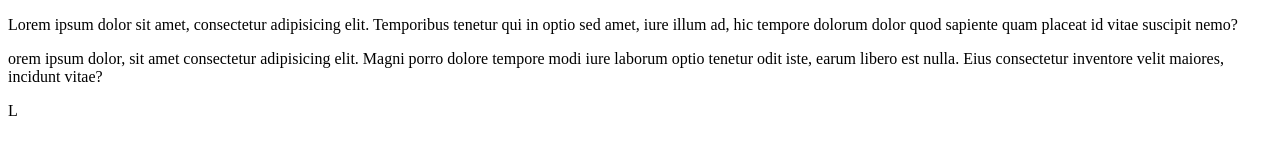
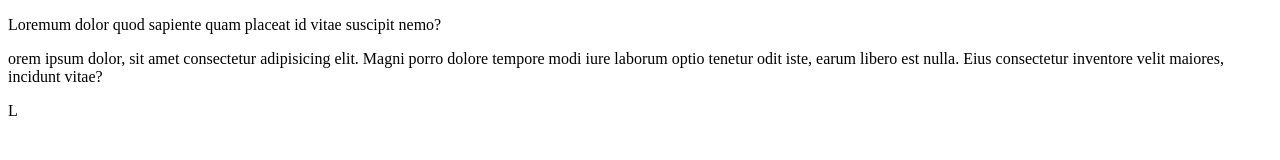
Before and after one commit to portey101/Mainman, a plain HTML site: page index.html in a window 1280 px wide. Drawn offline with Linux system fonts and the light colour scheme.

Commit message:
changes to first pararapgh

```diff
--- a/index.html
+++ b/index.html
@@ -6,8 +6,7 @@
     <title>Mohbad</title>
 </head>
 <body>
-    <p>Lorem ipsum dolor sit amet, consectetur adipisicing elit. Temporibus tenetur qui in optio sed amet,
-     iure illum ad, hic tempore dolorum dolor quod sapiente quam placeat id vitae suscipit nemo?</p>
+    <p>Loremum dolor quod sapiente quam placeat id vitae suscipit nemo?</p>
      <p>orem ipsum dolor, sit amet consectetur adipisicing elit. Magni porro dolore tempore modi iure
      laborum optio tenetur odit iste, earum libero est nulla. Eius consectetur inventore velit maiores, incidunt vitae?</p>L
 </body>
```
